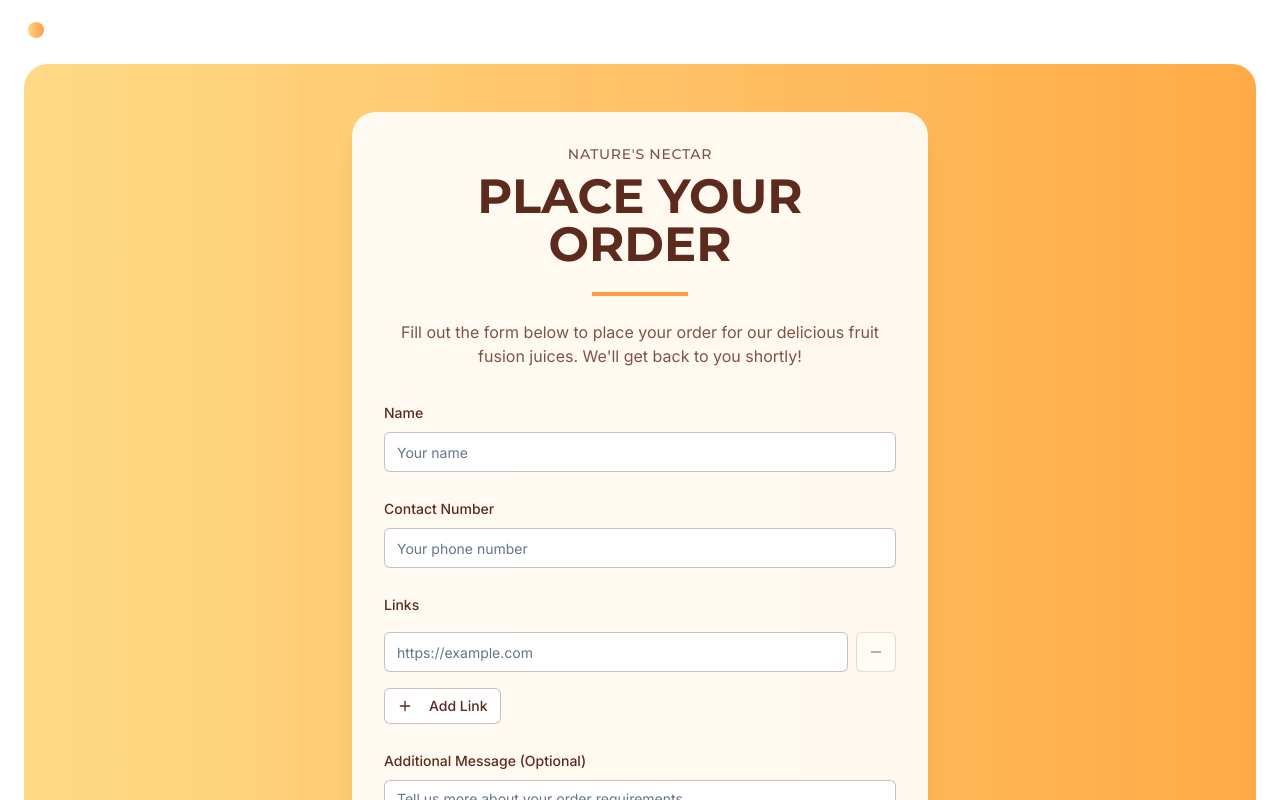
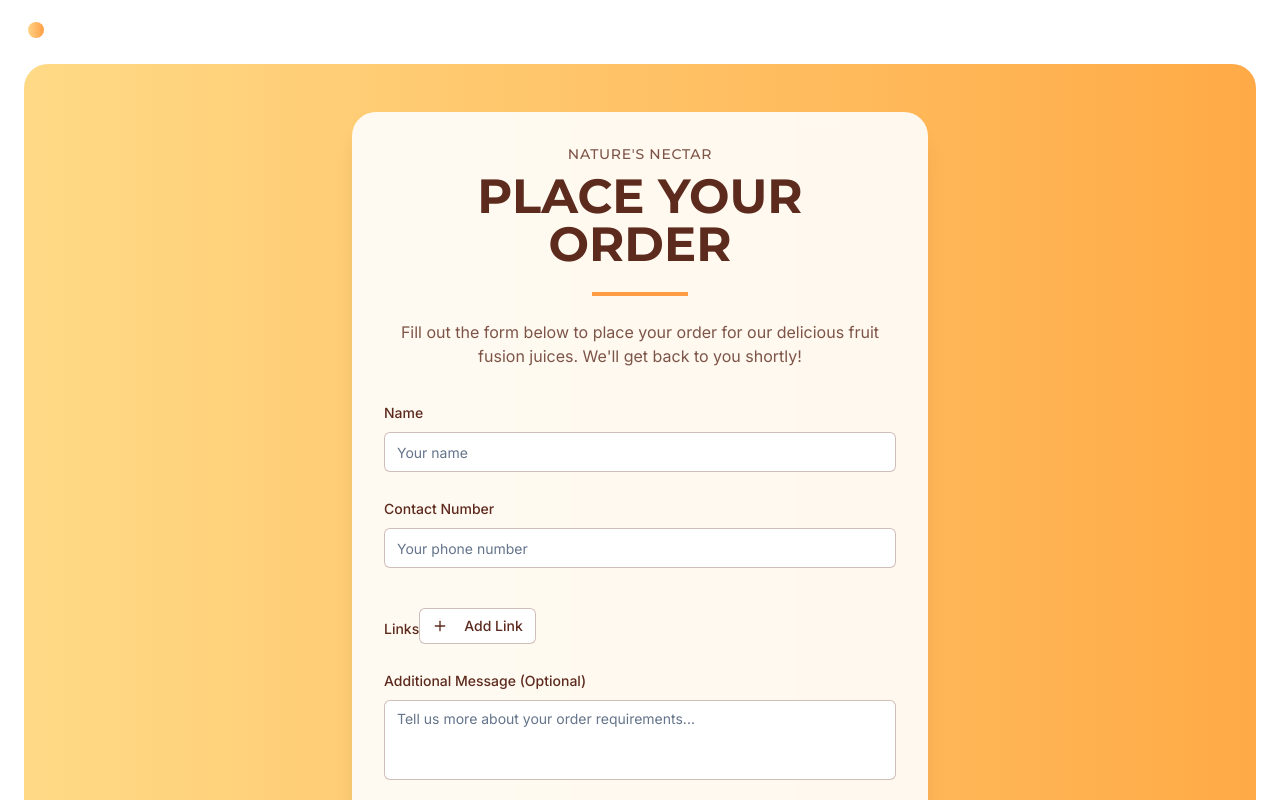
Before and after one commit to eddiedevilio/replica-ui-builder, a React (Vite) app: page /order in a window 1280 px wide. Shown: the top 800 px of the page. Built offline with nearby package versions, Linux system fonts and the light colour scheme.

Commit message:
Fix OrderForm TypeScript errors
Fixes TypeScript errors related to accessing properties on the `links` field in the `OrderForm` component.

```diff
--- a/src/components/OrderForm.tsx
+++ b/src/components/OrderForm.tsx
@@ -6,7 +6,7 @@ import { Button } from "@/components/ui/button";
 import { Input } from "@/components/ui/input";
 import { Textarea } from "@/components/ui/textarea";
 import { Form, FormControl, FormField, FormItem, FormLabel } from "@/components/ui/form";
-import { useForm } from "react-hook-form";
+import { useForm, useFieldArray } from "react-hook-form";
 import { z } from "zod";
 import { zodResolver } from "@hookform/resolvers/zod";
 
@@ -33,7 +33,10 @@ const OrderForm = () => {
     },
   });
 
-  const { fields, append, remove } = form.control._fields.links || { fields: [{ id: "0" }], append: () => {}, remove: () => {} };
+  const { fields, append, remove } = useFieldArray({
+    control: form.control,
+    name: "links",
+  });
 
   const onSubmit = async (data: FormValues) => {
     setIsSubmitting(true);
@@ -117,8 +120,8 @@ const OrderForm = () => {
 
             <div className="space-y-4">
               <FormLabel className="text-brown font-medium">Links</FormLabel>
-              {form.watch("links").map((_, index) => (
-                <div key={index} className="flex gap-2">
+              {fields.map((field, index) => (
+                <div key={field.id} className="flex gap-2">
                   <Input
                     placeholder="https://example.com"
                     className="border-brown/30 focus-visible:ring-nectar flex-1"
@@ -130,7 +133,7 @@ const OrderForm = () => {
                     size="icon"
                     className="border-brown/30 text-brown hover:bg-nectar hover:text-white hover:border-nectar"
                     onClick={() => remove(index)}
-                    disabled={form.watch("links").length <= 1}
+                    disabled={fields.length <= 1}
                   >
                     <Minus className="h-4 w-4" />
                   </Button>
```
